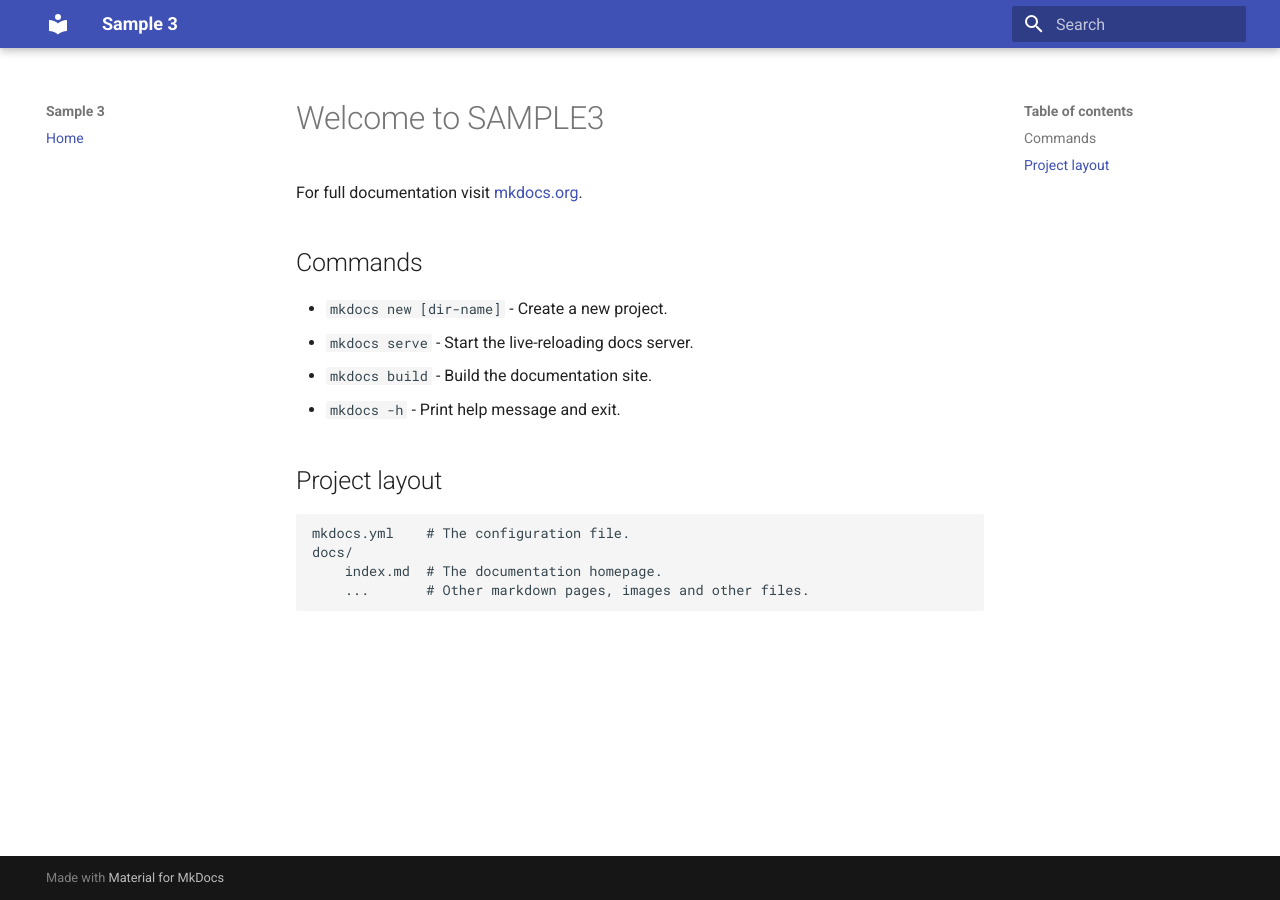
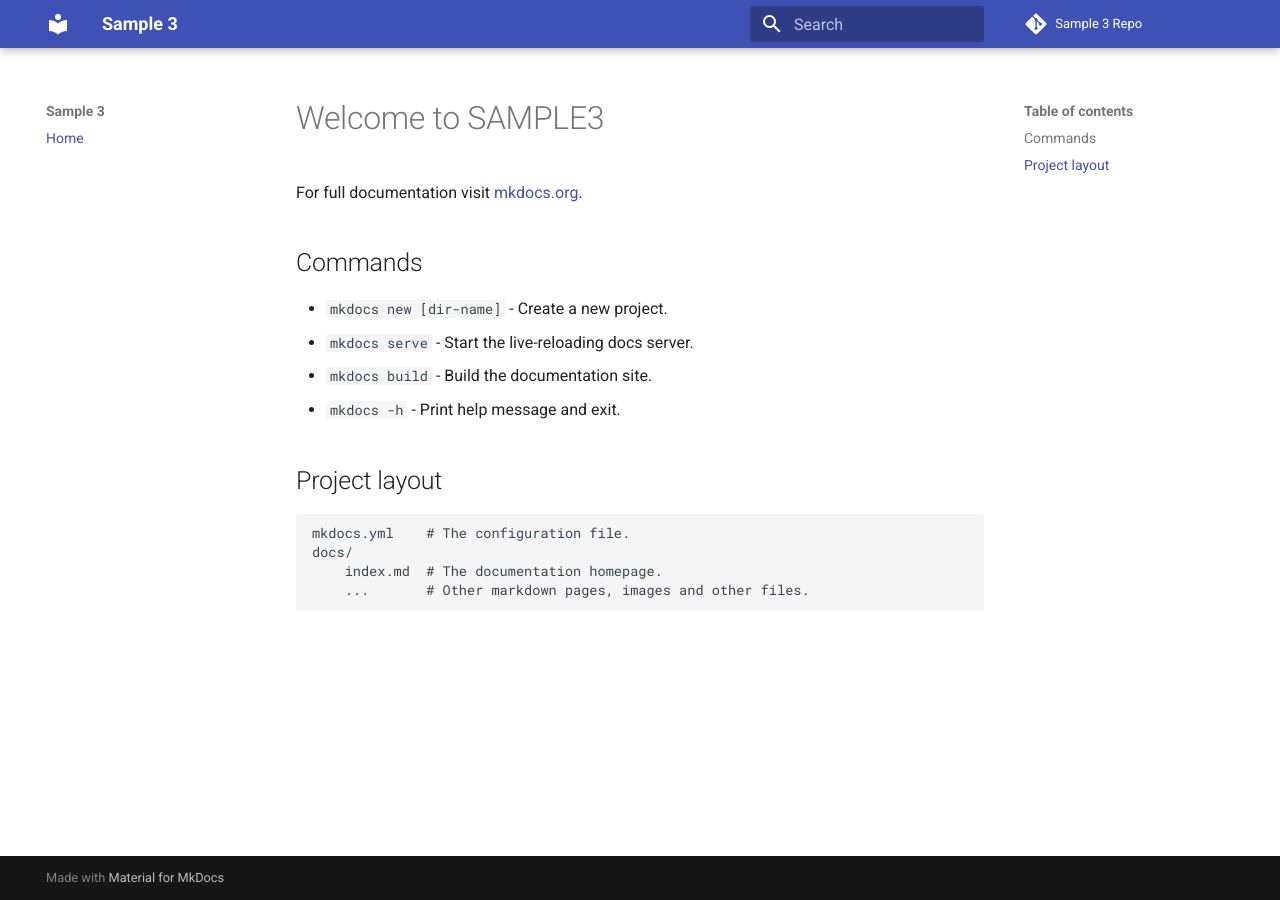
Before and after one commit to A-Baji/mk-docs-sample3, an MkDocs documentation site: the page built from docs/index.md, in a window 1280 px wide. Built offline with MkDocs 1.6.1 and Material for MkDocs 9.7.7, drawn with Linux system fonts in a browser that asks for light colours; comment, search, counter and statistics services are not loaded.

Commit message:
add repo link

```diff
--- a/mkdocs.yml
+++ b/mkdocs.yml
@@ -1,4 +1,6 @@
 site_name: Sample 3
+repo_url: https://github.com/A-Baji/mk-docs-sample3
+repo_name: Sample 3 Repo
 theme:
   name: material
 
```
